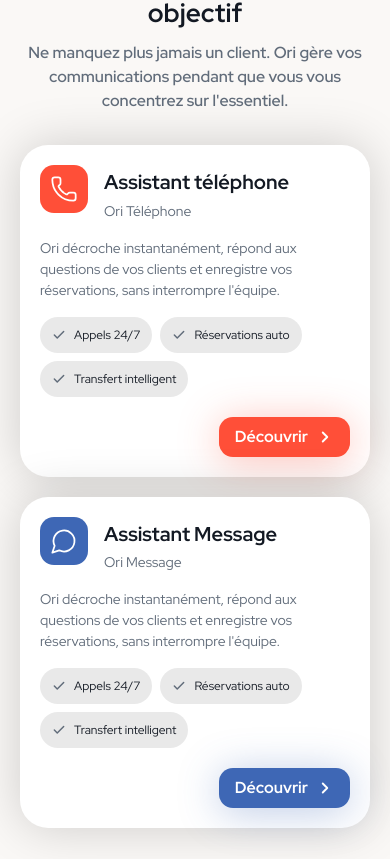
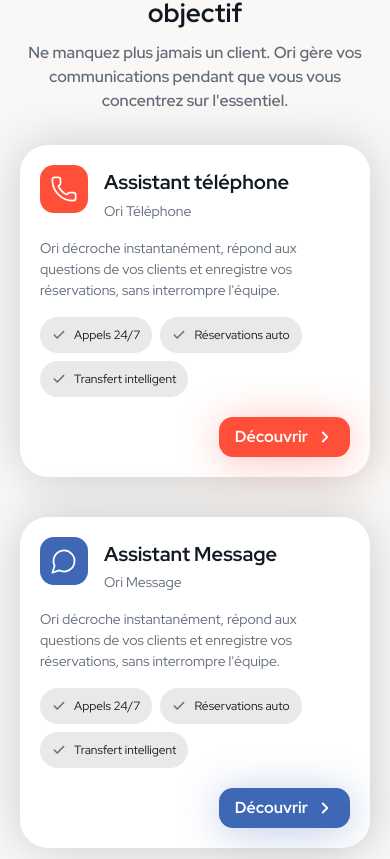
Before and after one commit to Lumiron-AI/Ori, a Next.js app: page / in a window 390 px wide. Shown: the part 825-1684 px from the top of the page. Built offline with nearby package versions, Linux system fonts and the light colour scheme.

Commit message:
feat: cards in solution section more spread out

```diff
--- a/src/components/sections/solutions.tsx
+++ b/src/components/sections/solutions.tsx
@@ -50,7 +50,7 @@
 					</p>
 				</div>
 
-				<div className="grid grid-cols-1 md:grid-cols-2 gap-5 sm:gap-6">
+				<div className="grid grid-cols-1 md:grid-cols-2 gap-10 sm:gap-6">
 					{SOLUTIONS.map((sol, i) => {
 						const Icon = sol.icon;
 						return (
```
